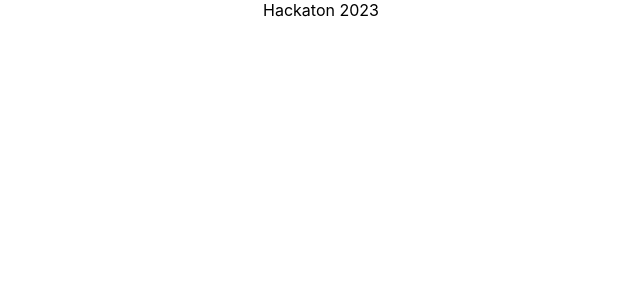
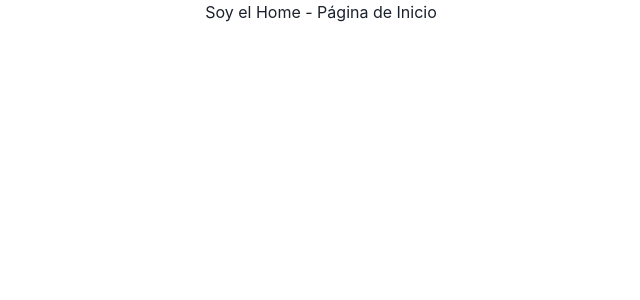
Before and after one commit to rafeldev/hackaton-2023-v1.0.0, a React (Create React App) app: page / in a window 1280 px wide. Shown: the top 300 px of the page, without its empty margins (319-959 px from the left). Built offline with nearby package versions, Linux system fonts and the light colour scheme.

Commit message:
agregando chacra ui y agregando el sistema de rutas con react router

```diff
--- a/package.json
+++ b/package.json
@@ -3,11 +3,16 @@
   "version": "0.1.0",
   "private": true,
   "dependencies": {
+    "@chakra-ui/react": "^2.4.8",
+    "@emotion/react": "^11.10.5",
+    "@emotion/styled": "^11.10.5",
     "@testing-library/jest-dom": "^5.16.5",
     "@testing-library/react": "^13.4.0",
     "@testing-library/user-event": "^13.5.0",
+    "framer-motion": "^8.4.3",
     "react": "^18.2.0",
     "react-dom": "^18.2.0",
+    "react-router-dom": "5.2.0",
     "react-scripts": "5.0.1",
     "web-vitals": "^2.1.4"
   },
--- a/src/App.js
+++ b/src/App.js
@@ -1,7 +1,12 @@
 import "./App.css";
+import { AppRouter } from "./router/AppRouter";
 
 function App() {
-  return <div className="App">Hackaton 2023</div>;
+  return (
+    <div className="App">
+      <AppRouter />
+    </div>
+  );
 }
 
 export default App;
--- a/src/index.js
+++ b/src/index.js
@@ -3,9 +3,14 @@ import ReactDOM from "react-dom/client";
 import "./index.css";
 import App from "./App";
 
+//chacra-ui
+import { ChakraProvider } from "@chakra-ui/react";
+
 const root = ReactDOM.createRoot(document.getElementById("root"));
 root.render(
   <React.StrictMode>
-    <App />
+    <ChakraProvider>
+      <App />
+    </ChakraProvider>
   </React.StrictMode>
 );
--- /dev/null
+++ b/src/pages/Home.jsx
@@ -0,0 +1,7 @@
+import React from "react";
+
+const Home = () => {
+  return <div>Soy el Home - Página de Inicio</div>;
+};
+
+export default Home;
--- /dev/null
+++ b/src/pages/Page404.jsx
@@ -0,0 +1,7 @@
+import React from "react";
+
+const Page404 = () => {
+  return <div>Not Found - 404 error</div>;
+};
+
+export default Page404;
--- /dev/null
+++ b/src/router/AppRouter.jsx
@@ -0,0 +1,19 @@
+import React from "react";
+import { BrowserRouter as Router, Switch, Route } from "react-router-dom";
+import { rutas } from "./RouterConfigure";
+
+export const AppRouter = () => {
+  return (
+    <Router>
+      <div>
+        <Switch>
+          {rutas.map((ruta, index) => (
+            <Route key={index} path={ruta.path} exact={ruta.exact}>
+              <ruta.page />
+            </Route>
+          ))}
+        </Switch>
+      </div>
+    </Router>
+  );
+};
--- /dev/null
+++ b/src/router/RouterConfigure.jsx
@@ -0,0 +1,23 @@
+import Home from "../pages/Home";
+import Page404 from "../pages/Page404";
+
+const rutas = [
+  {
+    path: "/",
+    exact: true,
+    page: Home,
+  },
+  {
+    path: "*",
+    page: Page404,
+  },
+];
+
+// const rutasError = [
+//   {
+//     path: "*",
+//     page: Page404,
+//   },
+// ];
+
+export { rutas };
```
Also changed, not shown: 1 other file (tests, documents, lock files or other folders).
